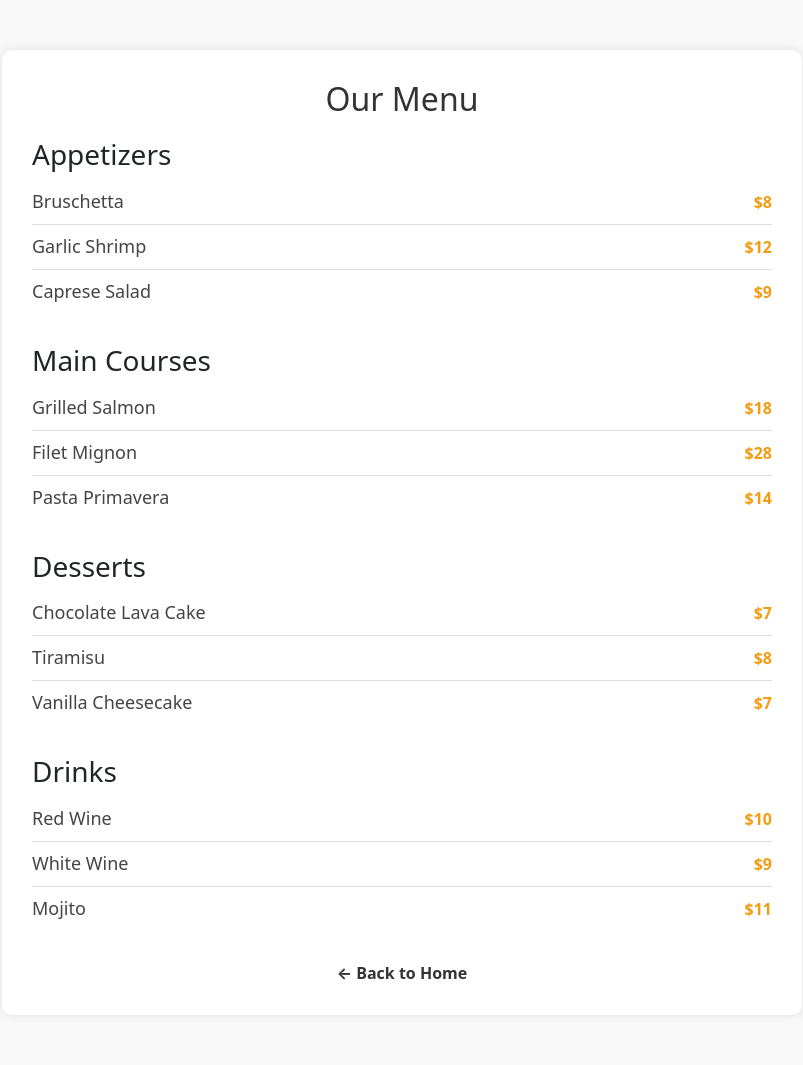
After one commit to Cosmin2002Trusca/taste-paradise, a Django app: page /menu/ in a window 1280 px wide. The commit adds this page. Shown: the whole page, without its empty margins (238-1041 px from the left). Run offline with Django 4.2, Linux system fonts and the light colour scheme.

Commit message:
last changes before deployment

```diff
--- a/booking/templates/booking/login.html
+++ b/booking/templates/booking/login.html
@@ -3,7 +3,7 @@
 <head>
   <meta charset="UTF-8">
   <meta name="viewport" content="width=device-width, initial-scale=1">
-  <title>Sign Up - Taste Paradise</title>
+  <title>Log in - Taste Paradise</title>
   <!-- Bootstrap CSS -->
   <link href="https://cdn.jsdelivr.net/npm/bootstrap@5.3.0/dist/css/bootstrap.min.css" rel="stylesheet">
   <style>
@@ -24,8 +24,8 @@
       </button>
       <div class="collapse navbar-collapse" id="navbarNav">
          <ul class="navbar-nav ms-auto">
+           <li class="nav-item"><a class="nav-link" href="/">Home</a></li>
            <li class="nav-item"><a class="nav-link" href="/menu/">Menu</a></li>
-           <li class="nav-item"><a class="nav-link" href="/about/">About</a></li>
            {% if user.is_authenticated %}
              <li class="nav-item"><a class="nav-link" href="/my-bookings/">My Bookings</a></li>
              <li class="nav-item"><a class="nav-link" href="/book-table/">Book a Table</a></li>
--- /dev/null
+++ b/booking/templates/booking/menu.html
@@ -0,0 +1,150 @@
+<!DOCTYPE html>
+<html lang="en">
+<head>
+    <meta charset="UTF-8">
+    <meta name="viewport" content="width=device-width, initial-scale=1.0">
+    <title>Menu - Taste Paradise</title>
+    <link rel="stylesheet" href="https://cdn.jsdelivr.net/npm/bootstrap@5.3.0/dist/css/bootstrap.min.css">
+    <link rel="stylesheet" href="/static/styles.css">
+    <style>
+        body {
+            background-color: #f8f8f8;
+        }
+
+        .menu-container {
+            max-width: 800px;
+            margin: 50px auto;
+            background: white;
+            padding: 30px;
+            border-radius: 10px;
+            box-shadow: 0 0 10px rgba(0, 0, 0, 0.1);
+        }
+
+        h2 {
+            text-align: center;
+            margin-bottom: 20px;
+            color: #333;
+        }
+
+        .menu-section {
+            margin-bottom: 30px;
+        }
+
+        .menu-item {
+            display: flex;
+            justify-content: space-between;
+            align-items: center;
+            padding: 10px 0;
+            border-bottom: 1px solid #ddd;
+        }
+
+        .menu-item:last-child {
+            border-bottom: none;
+        }
+
+        .menu-item h4 {
+            margin: 0;
+            font-size: 18px;
+            color: #444;
+        }
+
+        .menu-item span {
+            font-size: 16px;
+            font-weight: bold;
+            color: #f39c12;
+        }
+
+        .back-link {
+            display: block;
+            text-align: center;
+            margin-top: 15px;
+            color: #333;
+            text-decoration: none;
+            font-weight: bold;
+        }
+
+        .back-link:hover {
+            color: #f39c12;
+        }
+    </style>
+</head>
+<body>
+
+    <div class="container">
+        <div class="menu-container">
+            <h2>Our Menu</h2>
+
+            <!-- Appetizers -->
+            <div class="menu-section">
+                <h3>Appetizers</h3>
+                <div class="menu-item">
+                    <h4>Bruschetta</h4>
+                    <span>$8</span>
+                </div>
+                <div class="menu-item">
+                    <h4>Garlic Shrimp</h4>
+                    <span>$12</span>
+                </div>
+                <div class="menu-item">
+                    <h4>Caprese Salad</h4>
+                    <span>$9</span>
+                </div>
+            </div>
+
+            <!-- Main Courses -->
+            <div class="menu-section">
+                <h3>Main Courses</h3>
+                <div class="menu-item">
+                    <h4>Grilled Salmon</h4>
+                    <span>$18</span>
+                </div>
+                <div class="menu-item">
+                    <h4>Filet Mignon</h4>
+                    <span>$28</span>
+                </div>
+                <div class="menu-item">
+                    <h4>Pasta Primavera</h4>
+                    <span>$14</span>
+                </div>
+            </div>
+
+            <!-- Desserts -->
+            <div class="menu-section">
+                <h3>Desserts</h3>
+                <div class="menu-item">
+                    <h4>Chocolate Lava Cake</h4>
+                    <span>$7</span>
+                </div>
+                <div class="menu-item">
+                    <h4>Tiramisu</h4>
+                    <span>$8</span>
+                </div>
+                <div class="menu-item">
+                    <h4>Vanilla Cheesecake</h4>
+                    <span>$7</span>
+                </div>
+            </div>
+
+            <!-- Drinks -->
+            <div class="menu-section">
+                <h3>Drinks</h3>
+                <div class="menu-item">
+                    <h4>Red Wine</h4>
+                    <span>$10</span>
+                </div>
+                <div class="menu-item">
+                    <h4>White Wine</h4>
+                    <span>$9</span>
+                </div>
+                <div class="menu-item">
+                    <h4>Mojito</h4>
+                    <span>$11</span>
+                </div>
+            </div>
+
+            <a href="{% url 'homepage' %}" class="back-link">← Back to Home</a>
+        </div>
+    </div>
+
+</body>
+</html>
--- a/booking/templates/booking/signup.html
+++ b/booking/templates/booking/signup.html
@@ -24,8 +24,8 @@
       </button>
       <div class="collapse navbar-collapse" id="navbarNav">
          <ul class="navbar-nav ms-auto">
+           <li class="nav-item"><a class="nav-link" href="/">Home</a></li>
            <li class="nav-item"><a class="nav-link" href="/menu/">Menu</a></li>
-           <li class="nav-item"><a class="nav-link" href="/about/">About</a></li>
            {% if user.is_authenticated %}
              <li class="nav-item"><a class="nav-link" href="/my-bookings/">My Bookings</a></li>
              <li class="nav-item"><a class="nav-link" href="/book-table/">Book a Table</a></li>
--- a/booking/urls.py
+++ b/booking/urls.py
@@ -1,5 +1,5 @@
 from django.urls import path
-from .views import homepage, login_view, signup_view, logout_view, book_table, my_bookings, delete_booking, edit_booking
+from .views import homepage, login_view, signup_view, logout_view, book_table, my_bookings, delete_booking, edit_booking, menu_view
 
 
 urlpatterns = [
@@ -11,4 +11,5 @@ urlpatterns = [
     path('my-bookings/', my_bookings, name='my_bookings'),
     path('delete-booking/<int:booking_id>/', delete_booking, name='delete_booking'),
     path('edit-booking/<int:booking_id>/', edit_booking, name='edit_booking'),
+    path('menu/', menu_view, name='menu'),
 ]
--- a/booking/views.py
+++ b/booking/views.py
@@ -143,3 +143,6 @@ def edit_booking(request, booking_id):
         form = BookingForm(instance=booking)
 
     return render(request, 'booking/edit_booking.html', {'form': form})
+
+def menu_view(request):
+    return render(request, 'booking/menu.html')
```
Also changed, not shown: booking/templates/booking/home_page.html (+31 -16 lines), codestar/settings.py (+5 -2 lines), static/images/restaurant.jpg (added).
